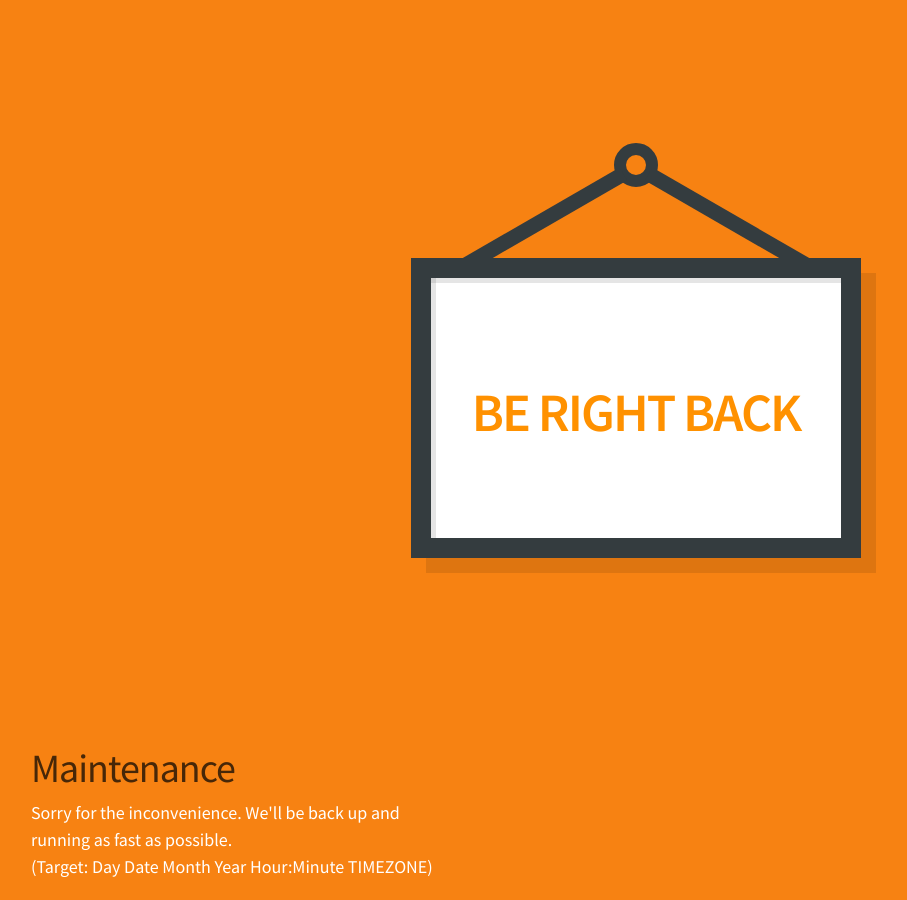
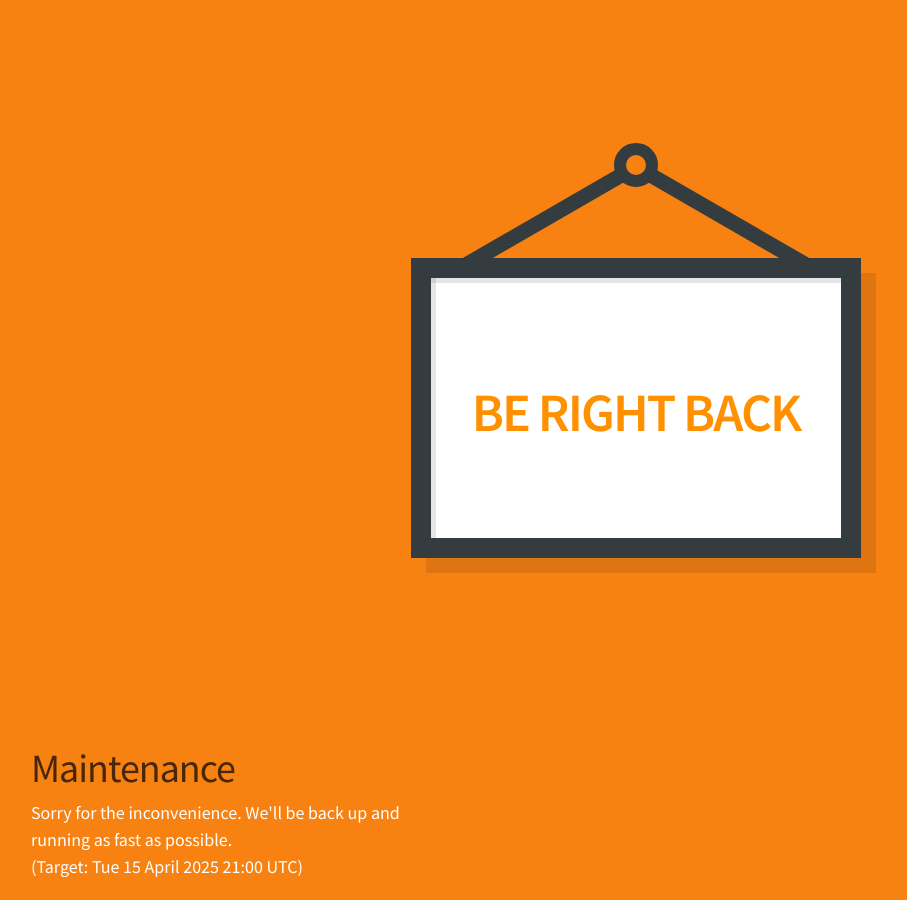
Before and after one commit to openresearchcalendar/openresearchcalendar.github.io, a Jekyll site: the page built from maintenance.md, in a window 1280 px wide. Shown: the whole page, without its empty margins (4-911 px from the left). Built offline with Jekyll 4.4.1, drawn with Linux system fonts in a browser that asks for light colours; nearby versions of some CDN libraries; a script that is not in the unit is left out; comment, search, counter and statistics services are not loaded; part of the change alters nothing that is shown.

Commit message:
activate maintenance mode

```diff
--- a/_layouts/maintenance.html
+++ b/_layouts/maintenance.html
@@ -378,7 +378,7 @@
 	</div>
 	<div class="context primary-text-color">
 
-    <p>Sorry for the inconvenience. We'll be back up and running as fast as possible. <br />(Target: Day Date Month Year Hour:Minute TIMEZONE)</p>
+    <p>Sorry for the inconvenience. We'll be back up and running as fast as possible. <br />(Target: Tue 15 April 2025 21:00 UTC)</p>
 <!-- (Target: Day Date Month Year Hour:Minute TIMEZONE) -->
 	</div>
 </div>
--- a/maintenance.md
+++ b/maintenance.md
@@ -1,6 +1,23 @@
 ---
 layout: maintenance
 title: Maintenance
+redirect_from:
+  - /index
+  - /add-event
+  - /bug-feature
+  - /calendar
+  - /Code_of_Conduct
+  - /Contributing
+  - /email-newsletter/archive
+  - /datause
+  - /donate
+  - /donate-orc
+  - /edit-event
+  - /email-subscribe
+  - /email-unsubscribe
+  - /metrics
+  - /report
+  - /sticker
 ---
 <!--- Remember to adjust target date/time on Line 381 of _layouts/maintenance.html --->
 
```
